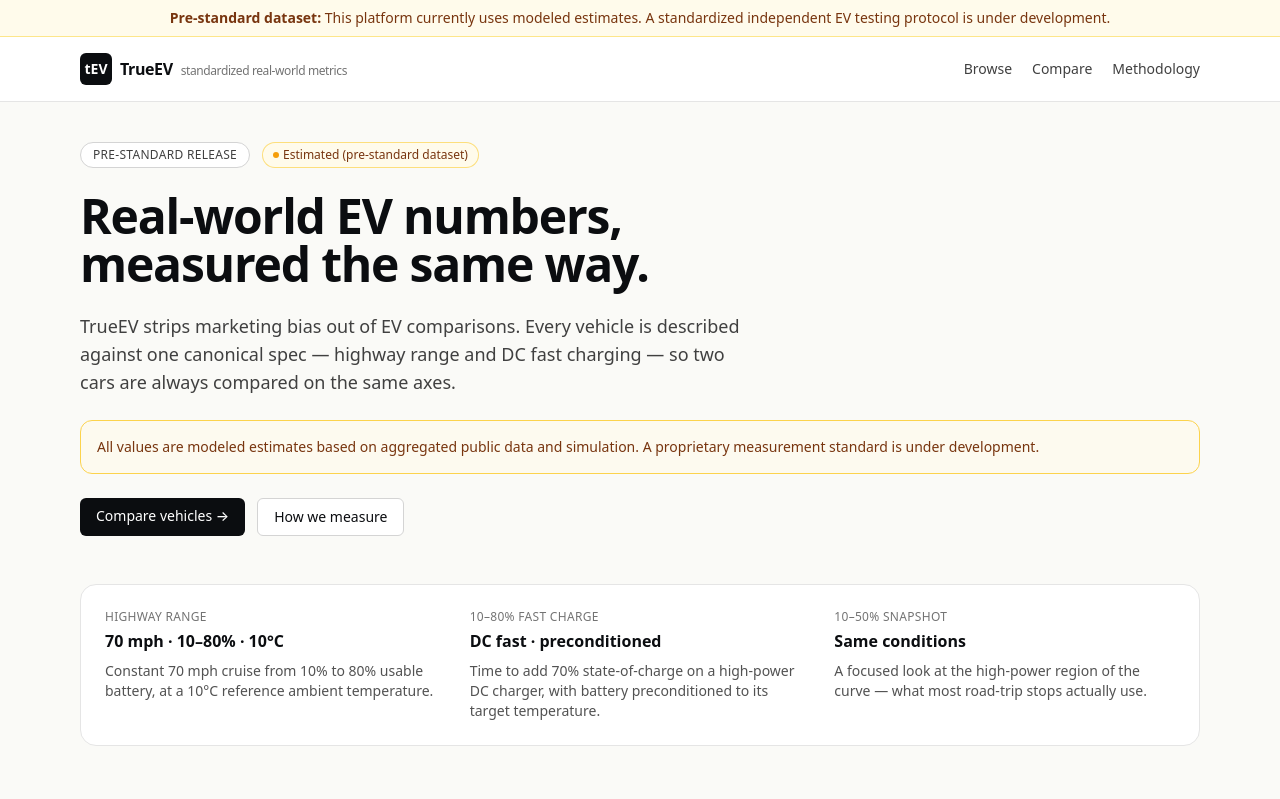
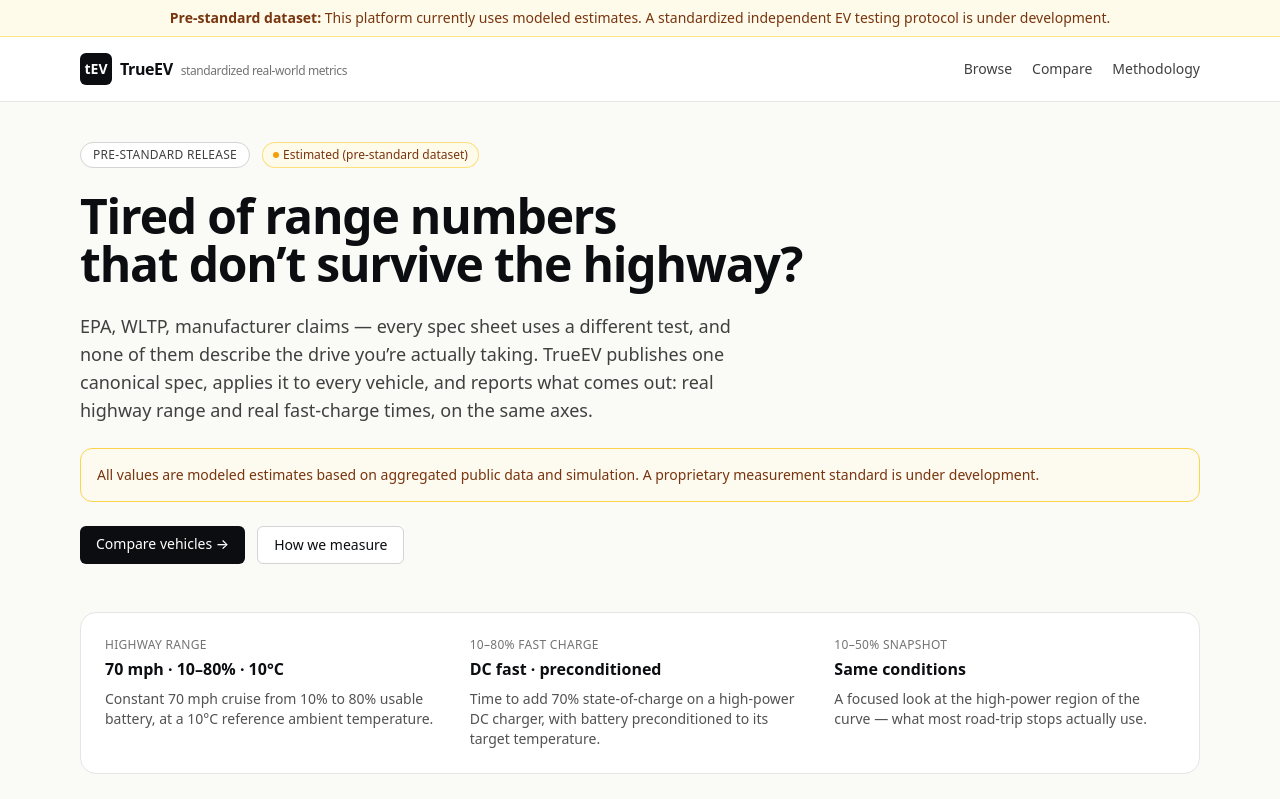
Before and after one commit to JLarky/true-ev, a Next.js app: page / in a window 1280 px wide. Shown: the top 799 px of the page. Built offline with nearby package versions, Linux system fonts and the light colour scheme.

Commit message:
Hook-driven home headline; name the spec-sheet problem

```diff
--- a/app/page.tsx
+++ b/app/page.tsx
@@ -15,14 +15,16 @@ export default function HomePage() {
           <EstimatedBadge variant="card" />
         </div>
         <h1 className="text-4xl font-semibold leading-tight tracking-tight sm:text-5xl">
-          Real-world EV numbers,
+          Tired of range numbers
           <br />
-          measured the same way.
+          that don&rsquo;t survive the highway?
         </h1>
         <p className="max-w-2xl text-lg text-neutral-700">
-          TrueEV strips marketing bias out of EV comparisons. Every vehicle is
-          described against one canonical spec — highway range and DC fast
-          charging — so two cars are always compared on the same axes.
+          EPA, WLTP, manufacturer claims — every spec sheet uses a different
+          test, and none of them describe the drive you&rsquo;re actually
+          taking. TrueEV publishes one canonical spec, applies it to every
+          vehicle, and reports what comes out: real highway range and real
+          fast-charge times, on the same axes.
         </p>
         <div className="rounded-xl border border-amber-300 bg-amber-50/60 p-4 text-sm text-amber-900">
           All values are modeled estimates based on aggregated public data and
```
